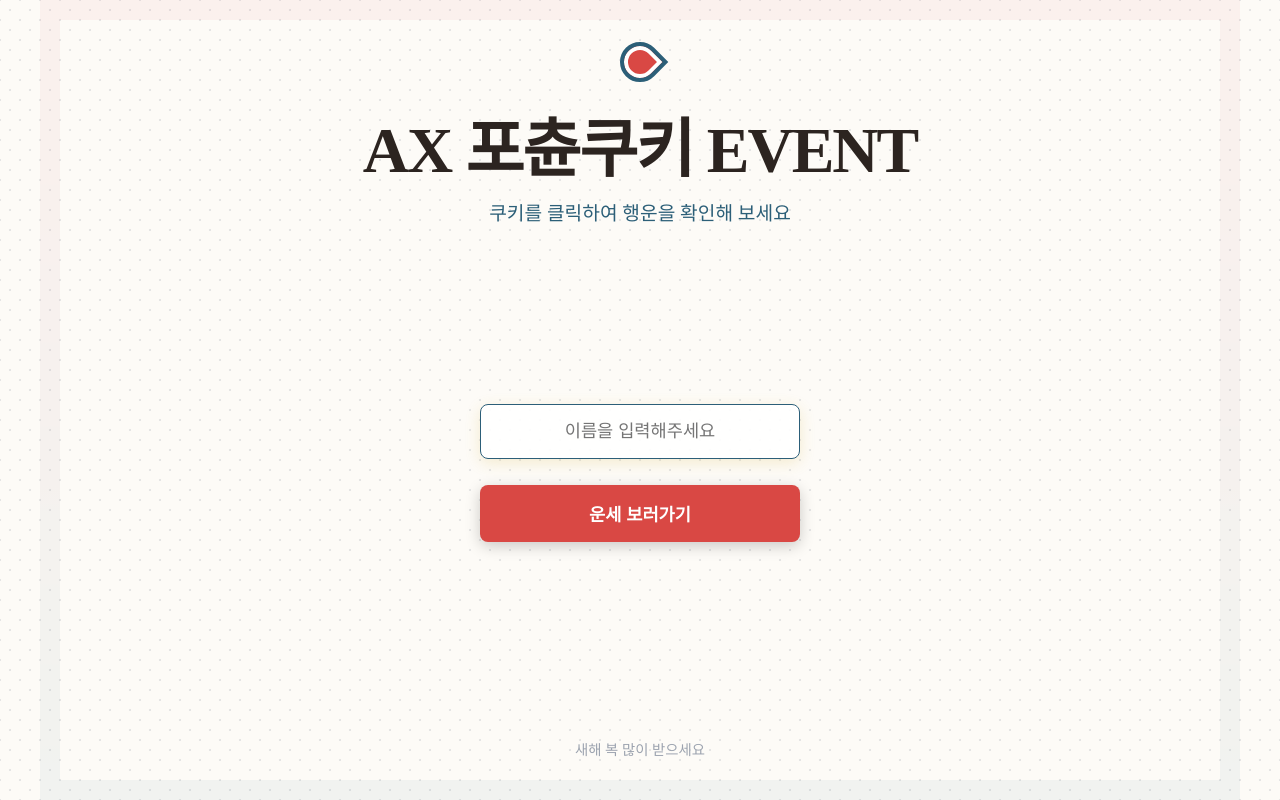
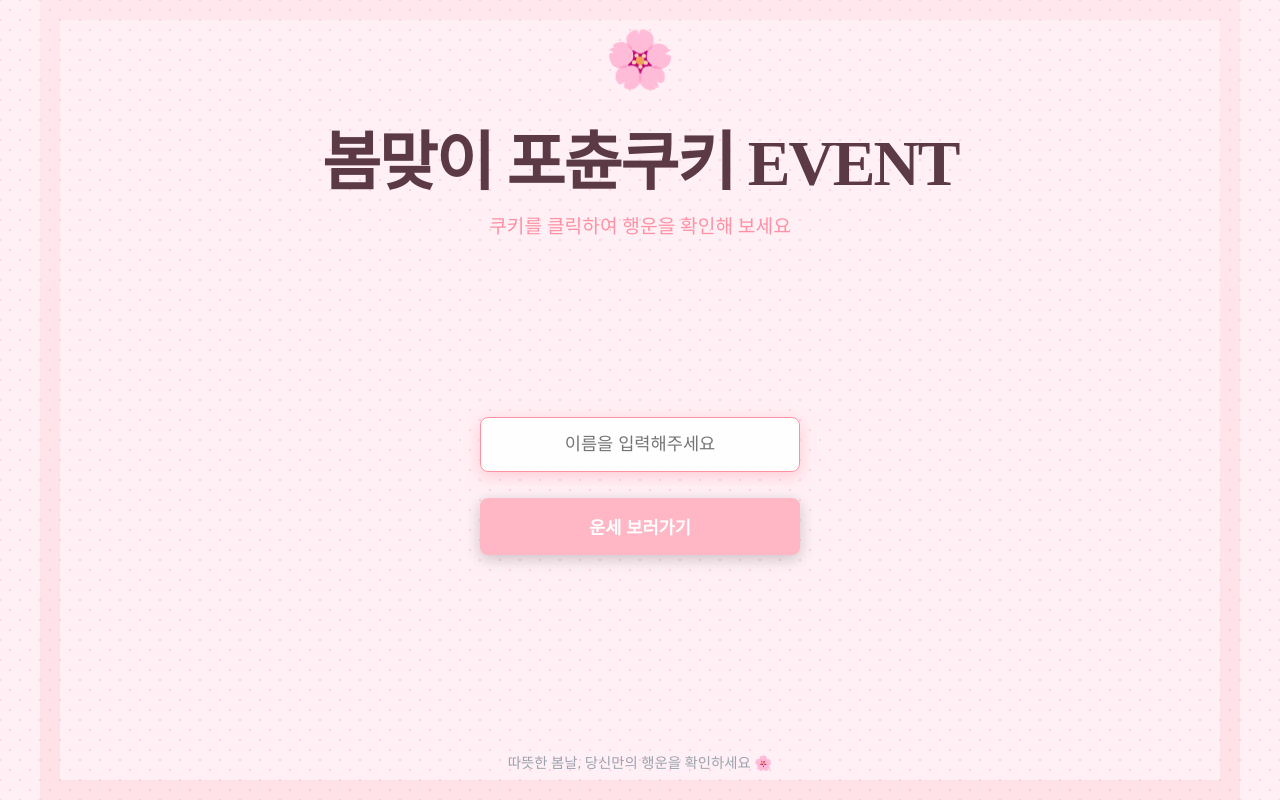
Before and after one commit to KIN0PIOO/-fortune-cookie, a React (Vite) app: page / in a window 1280 px wide. Built offline with nearby package versions, Linux system fonts and the light colour scheme.

Commit message:
feat: apply spring theme UI

```diff
--- a/src/App.css
+++ b/src/App.css
@@ -22,7 +22,7 @@
   height: 100%;
   border: 20px solid transparent;
   border-image: linear-gradient(to bottom, var(--color-primary), var(--color-secondary)) 1;
-  opacity: 0.05;
+  opacity: 0.15;
   pointer-events: none;
   z-index: -1;
 }
@@ -33,15 +33,18 @@
   position: relative;
 }
 
-.korean-knot {
-  width: 40px;
-  height: 40px;
-  border: 4px solid var(--color-secondary);
-  border-radius: 50% 0 50% 50%;
-  background: var(--color-primary);
+.cherry-blossom {
+  font-size: 3.5rem;
   margin: 0 auto 1rem;
-  transform: rotate(45deg);
-  box-shadow: inset 0 0 0 4px white;
+  animation: float 3s ease-in-out infinite;
+  display: inline-block;
+  user-select: none;
+}
+
+@keyframes float {
+  0% { transform: translateY(0px) rotate(0deg); }
+  50% { transform: translateY(-10px) rotate(5deg); }
+  100% { transform: translateY(0px) rotate(0deg); }
 }
 
 h1 {
@@ -94,7 +97,7 @@
 .name-input:focus {
   outline: none;
   border-color: var(--color-secondary);
-  box-shadow: 0 4px 15px rgba(212, 175, 55, 0.2);
+  box-shadow: 0 4px 15px rgba(255, 145, 164, 0.4);
   transform: translateY(-2px);
 }
 
--- a/src/App.jsx
+++ b/src/App.jsx
@@ -41,8 +41,8 @@
     <div className="App">
       <div className="pattern-overlay"></div>
       <header>
-        <div className="korean-knot"></div>
-        <h1>AX 포츈쿠키 EVENT</h1>
+        <div className="cherry-blossom">🌸</div>
+        <h1>봄맞이 포츈쿠키 EVENT</h1>
         <p className="subtitle">쿠키를 클릭하여 행운을 확인해 보세요</p>
       </header>
 
@@ -90,7 +90,7 @@
       </main>
 
       <footer>
-        <p>새해 복 많이 받으세요</p>
+        <p>따뜻한 봄날, 당신만의 행운을 확인하세요 🌸</p>
       </footer>
     </div>
   )
--- a/src/index.css
+++ b/src/index.css
@@ -1,15 +1,15 @@
 :root {
-  /* Traditional Korean Colors (Obangsak inspired but muted for elegance) */
-  --color-bg: #fdfbf7;
-  /* Warm Hanji paper */
-  --color-text: #2c2420;
-  /* Dark ink */
-  --color-primary: #d94844;
-  /* Traditional Red */
-  --color-secondary: #2c5f78;
-  /* Traditional Blue */
-  --color-accent: #e5b945;
-  /* Gold/Yellow */
+  /* Spring Cherry Blossom Colors */
+  --color-bg: #fff0f5;
+  /* Lavender blush / pale pink */
+  --color-text: #5c3a45;
+  /* Dark warm brown/pink */
+  --color-primary: #ffb7c5;
+  /* Cherry blossom pink */
+  --color-secondary: #ff91a4;
+  /* Deeper pink */
+  --color-accent: #ffd1dc;
+  /* Light pink */
   --color-paper: #ffffff;
 
   --font-main: 'Gowun Batang', 'Noto Serif KR', serif;
@@ -27,8 +27,8 @@
   font-family: var(--font-main);
   background-color: var(--color-bg);
   background-image:
-    radial-gradient(#e5e5e5 1px, transparent 1px),
-    radial-gradient(#e5e5e5 1px, transparent 1px);
+    radial-gradient(#ffd1dc 1px, transparent 1px),
+    radial-gradient(#ffd1dc 1px, transparent 1px);
   background-size: 20px 20px;
   background-position: 0 0, 10px 10px;
   color: var(--color-text);
```
